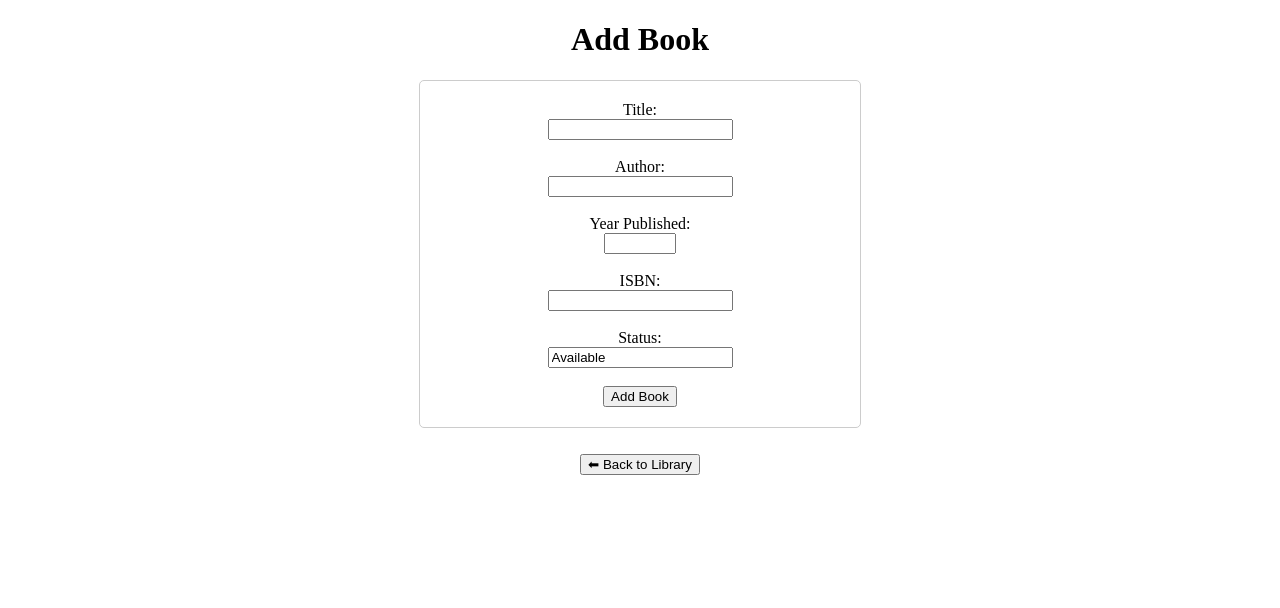
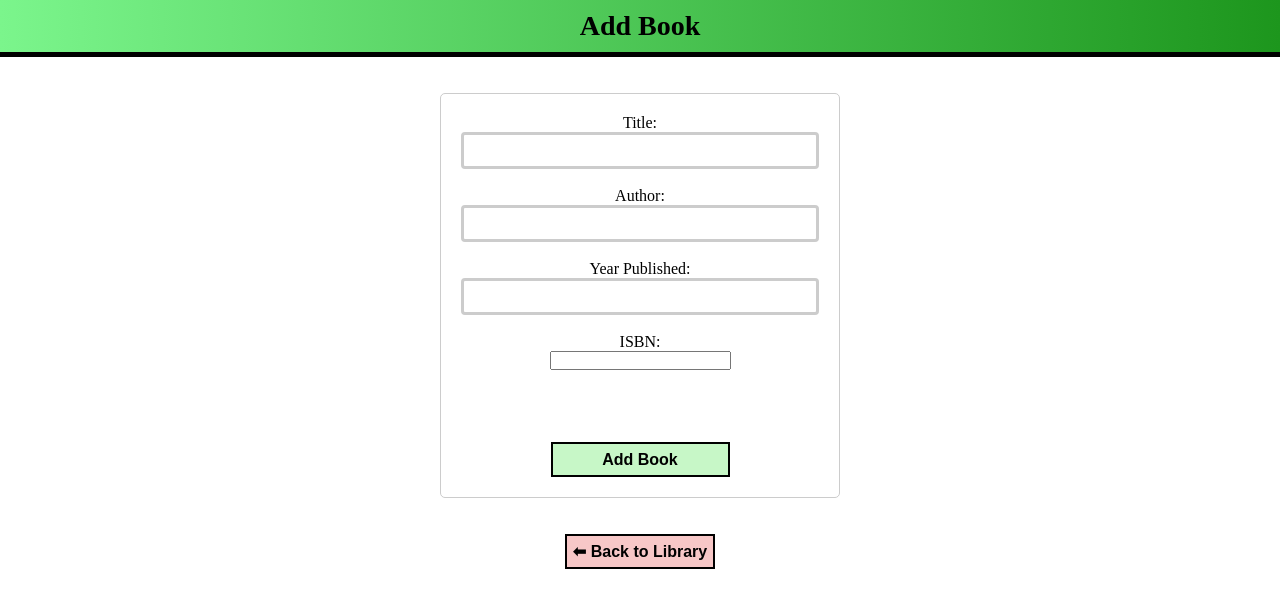
Before and after one commit to STRAT05/CCS112-PreLabExam, a PHP site: page /addBook.php in a window 1280 px wide. Shown: the top 608 px of the page. Run offline with PHP 8.4, Linux system fonts and the light colour scheme; data that the repository does not hold is empty.

Commit message:
Add files via upload
Old Design

```diff
--- a/addBook.php
+++ b/addBook.php
@@ -1,3 +1,4 @@
+<!-- Adding books to the library (Title, Author, etc)--><!-- Adding books to the library (Title, Author, etc)-->
 <?php
 // Adding books to the library (Title, Author, Year Published, ISBN, Status)
 
@@ -29,32 +30,78 @@ if ($_SERVER["REQUEST_METHOD"] == "POST") {
 <html>
 <head>
     <title>Add Book</title>
+    <style>
+        *{
+            box-sizing: border-box;
+            margin: 0;
+            padding: 0;
+        }
+
+        #header{
+            text-align: center;
+            color: #000000ff;
+            background: linear-gradient(to right, #7bf58cff, #1d961dff);
+            width:100%;
+            font-size: 28px;
+            border-bottom: 5px solid #000000ff;
+            border-image: linear-gradient(to right, #000000ff, #000000ff) 3;
+            padding: 10px 0;
+        }
+
+        .labelBorder {
+            border: 3px solid #ccc;
+            border-radius: 4px;
+            padding: 8px;
+            width: 100%;
+        }
+
+        #addBtn {
+            width: 50%;
+            height: 35px;
+            font-size: 16px;
+            font-weight: bold;
+            background-color: #c7f7c7ff;
+            border: 2.5px solid #000000ff;
+        }
+
+        #backBtn {
+            width: 150px;
+            height: 35px;
+            font-size: 16px;
+            font-weight: bold;
+            background-color: #f7c7c7ff;
+            border: 2.5px solid #000000ff;
+        }
+
+    </style>
 </head>
 <body>
-    <h1 style="text-align:center;">Add Book</h1>
+    <h1 id="header">Add Book</h1>
+    <br><br>
 
     <?php if ($message) echo "<p><b>$message</b></p>"; ?>
 
     <form method="POST" style="max-width:400px; margin:auto; padding:20px; border:1px solid #ccc; border-radius:5px; text-align:center;">
         <label>Title:</label><br>
-        <input type="text" name="title" required><br><br>
+        <input type="text" name="title" required class="labelBorder"><br><br>
 
         <label>Author:</label><br>
-        <input type="text" name="author" required><br><br>
+        <input type="text" name="author" required class="labelBorder"><br><br>
 
         <label>Year Published:</label><br>
-        <input type="number" min="1000" max="9999" name="year_published" required><br><br>
+        <input type="number" min="1000" max="9999" name="year_published" required class="labelBorder"><br><br>
 
         <label>ISBN:</label><br>
         <input type="text" name="isbn" maxlength="13" required><br><br>
 
-        <label>Status:</label><br>
-        <input type="text" name="status" value="Available" required><br><br>
+       <!--<label>Status:</label> -->
+       <br>
+        <input type="hidden" name="status" value="Available" required><br><br>
 
-        <button type="submit">Add Book</button>
+        <button type="submit" id="addBtn">Add Book</button>
     </form>
-
-    <h2 style="text-align:center;"><a href="librarianPage.php"><button>⬅ Back to Library</button></a></h2>
+        <br><br>
+    <h2 style="text-align:center;"><a href="librarianPage.php"><button id="backBtn">⬅ Back to Library</button></a></h2>
 </body>
 </html>
 <?php $conn->close(); ?>
--- a/index.php
+++ b/index.php
@@ -73,7 +73,7 @@
     </div>
 
     <?php
-        // Display the current date and time
+        // Display the current date
         echo '<p id="date">Current date: <b>' . date("Y-m-d") . '</b></p>';
     ?>
 </body>
--- a/userPage.php
+++ b/userPage.php
@@ -98,7 +98,6 @@ $books = $conn->query($sql);
 
 <body>
     <header class="header">
-
          <a href="" style="text-decoration: none;">
             <p id="welcome">
             Library System<br>
@@ -115,7 +114,7 @@ $books = $conn->query($sql);
          <form method="POST" style="text-align:center;">
              <input type="text" name="search" placeholder="Search by Title, Author, or ISBN" style="width:300px; padding:5px;">
              <button type="submit" style="padding:5px 10px; border-radius:4px; background:#007bff; color:white; border:none; cursor:pointer;">Search</button>
-
+        </form>
 
 
 
```
Also changed, not shown: librarianPage.php (+5 -5 lines).
